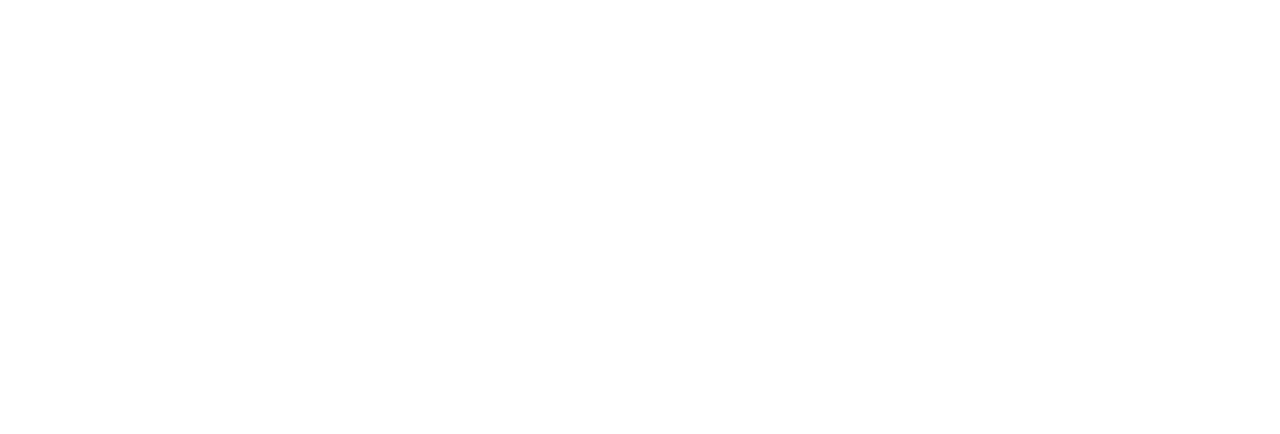
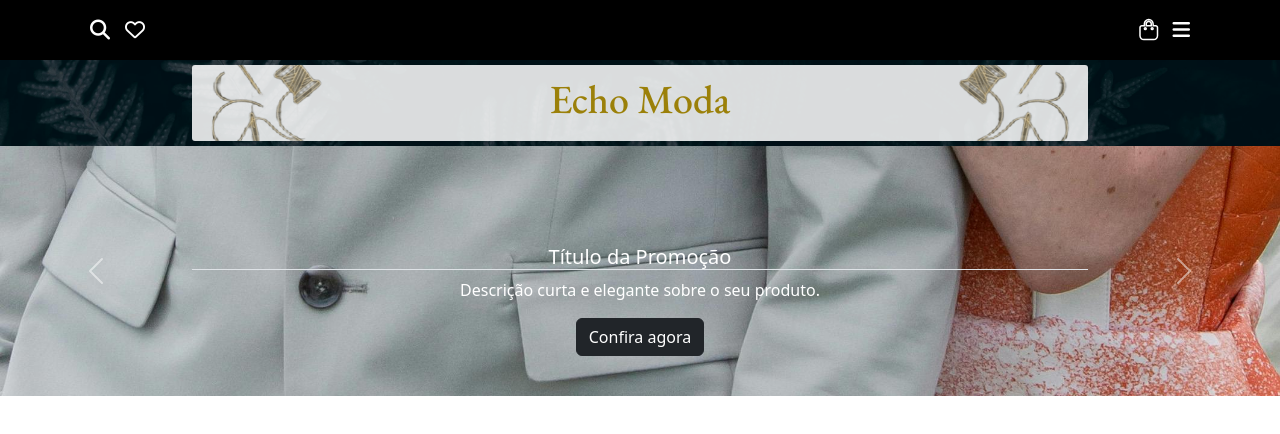
Before and after one commit to dani10014/Teste_sass, a website: page index.html in a window 1280 px wide. Drawn offline with nearby package versions, Linux system fonts and the light colour scheme.

Commit message:
Adicionando carrosel e imagens

```diff
--- a/index.html
+++ b/index.html
@@ -3,9 +3,63 @@
 <head>
     <meta charset="UTF-8">
     <meta name="viewport" content="width=device-width, initial-scale=1.0">
-    <title>Document</title>
+    <link href="https://cdn.jsdelivr.net/npm/bootstrap@5.3.8/dist/css/bootstrap.min.css" rel="stylesheet" integrity="sha384-sRIl4kxILFvY47J16cr9ZwB07vP4J8+LH7qKQnuqkuIAvNWLzeN8tE5YBujZqJLB" crossorigin="anonymous">
+    <link rel="stylesheet" href="https://cdnjs.cloudflare.com/ajax/libs/font-awesome/6.5.1/css/all.min.css" integrity="sha512-DTOQO9RWCH3ppGqcWaEA1BIZOC6xxalwEsw9c2QQeAIftl+Vegovlnee1c9QX4TctnWMn13TZye+giMm8e2LwA==" crossorigin="anonymous" referrerpolicy="no-referrer" />
+    <link rel="preconnect" href="https://fonts.googleapis.com">
+    <link rel="preconnect" href="https://fonts.gstatic.com" crossorigin>
+    <link href="https://fonts.googleapis.com/css2?family=EB+Garamond:ital,wght@0,400..800;1,400..800&display=swap" rel="stylesheet">
+    <link rel="stylesheet" href="build/main.css">
+    <title>EchoModa</title>
 </head>
 <body>
-
+    <header>
+        <nav>
+            <div class="container">
+                <div class="container-pesquisa-e-favoritos d-flex">
+                    <i class="fa-solid fa-magnifying-glass"></i>
+                    <i class="fa-regular fa-heart"></i>
+                </div>
+                <div class="container-pesquisa-e-favoritos d-flex">
+                    <i class="fa-solid fa-bag-shopping bolsa-vazada"></i>
+                    <i class="fa-solid fa-bars"></i>
+                </div>
+            </div>
+        </nav>
+    </header>
+    <main>
+        <div class="nome-da-loja">
+            <div class="container-do-nome">
+                <h1 class="text-center">Echo Moda</h1>
+            </div>
+        </div>
+        <section>
+            <div id="carouselExample" class="carousel slide">
+                <div class="carousel-inner">
+                    <div class="carousel-item active">
+                        <img src="./pexels-cottonbro-10037708.jpg" class="d-block w-100" alt="...">
+                        <div class="carousel-caption d-md-block">
+                            <h5 class="border-bottom border-1">Título da Promoção</h5>
+                            <p>Descrição curta e elegante sobre o seu produto.</p>
+                            <button class="btn btn-dark">Confira agora</button>
+                        </div>
+                    </div>
+                <div class="carousel-item">
+                        <img src="..." class="d-block w-100" alt="...">
+                </div>
+                <div class="carousel-item">
+                        <img src="..." class="d-block w-100" alt="...">
+                </div>
+            </div>
+                <button class="carousel-control-prev" type="button" data-bs-target="#carouselExample" data-bs-slide="prev">
+                    <span class="carousel-control-prev-icon" aria-hidden="true"></span>
+                    <span class="visually-hidden">Previous</span>
+                </button>
+                <button class="carousel-control-next" type="button" data-bs-target="#carouselExample" data-bs-slide="next">
+                    <span class="carousel-control-next-icon" aria-hidden="true"></span>
+                    <span class="visually-hidden">Next</span>
+                </button>
+            </div>
+        </section>
+    </main>
 </body>
 </html>
--- /dev/null
+++ b/scss/_carrosel.scss
@@ -0,0 +1,8 @@
+#carouselExample{
+    .carousel-item{
+        img{
+            height: 250px;
+            object-fit: cover;
+        }
+    }
+}
--- /dev/null
+++ b/scss/_icone-bolsa.scss
@@ -0,0 +1,4 @@
+.bolsa-vazada{
+    color: transparent;
+    -webkit-text-stroke: 1.5px #ffffff;
+}
--- /dev/null
+++ b/scss/main.scss
@@ -0,0 +1,48 @@
+@use "_icone-bolsa";
+@use "_carrosel";
+
+*{
+    padding: 0;
+    margin: 0;
+    box-sizing: border-box;
+}
+header{
+    background-color: black;
+    color: #fff;
+    .container{
+        padding: 20px;
+        display: flex;
+        justify-content: space-between;
+        align-items: center;
+        .container-pesquisa-e-favoritos{
+            gap: 15px;
+            font-size: 20px;
+        }
+    }
+}
+main{
+    .nome-da-loja{
+        display: flex;
+        justify-content: center;
+        background-image: url("../pexels-elijahsad-3473569.jpg");
+        background-size: cover;
+        .container-do-nome{
+            padding: 10px;
+            font-size: 10px;
+            background-color: #ffffffda;
+            color: #9b8009;
+            background-image: url("../Gemini_Generated_Image_3w6ad93w6ad93w6a\(1\).png");
+            background-size:cover;
+            background-repeat: no-repeat;
+            background-position: center;
+            width: 70%;
+            border-radius: 3px;
+            margin-bottom: 5px;
+            margin-top: 5px;
+            font-family: "EB Garamond", serif;
+            font-optical-sizing: auto;
+            font-weight: weight;
+            font-style: normal;
+        }
+    }
+}
```
Also changed, not shown: package.json (added, +23 -0 lines), Gemini_Generated_Image_3w6ad93w6ad93w6a(1).png (added), build/main.css (added), pexels-cottonbro-10037708.jpg (added), pexels-elijahsad-3473569.jpg (added), 2 other files.
